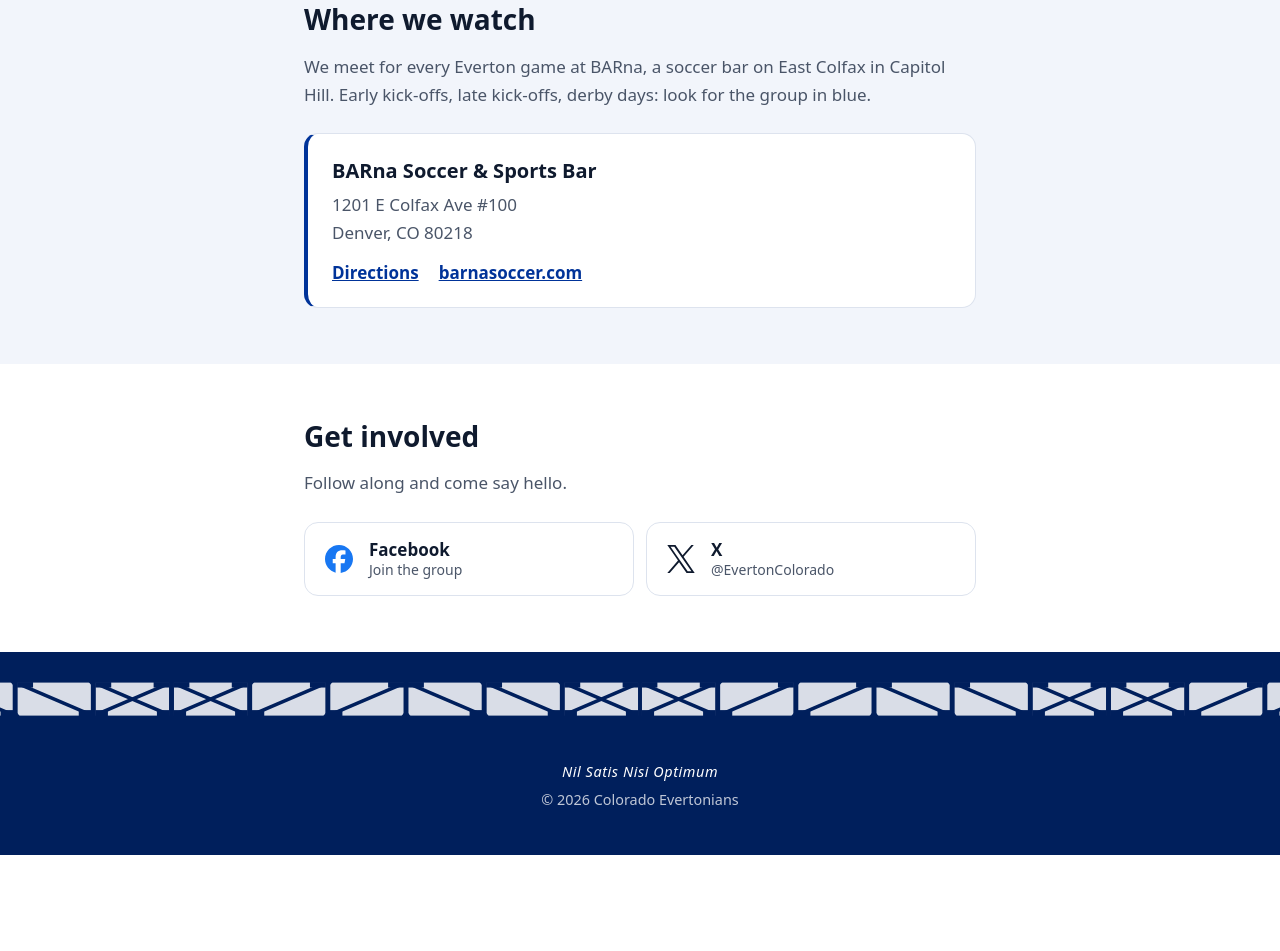
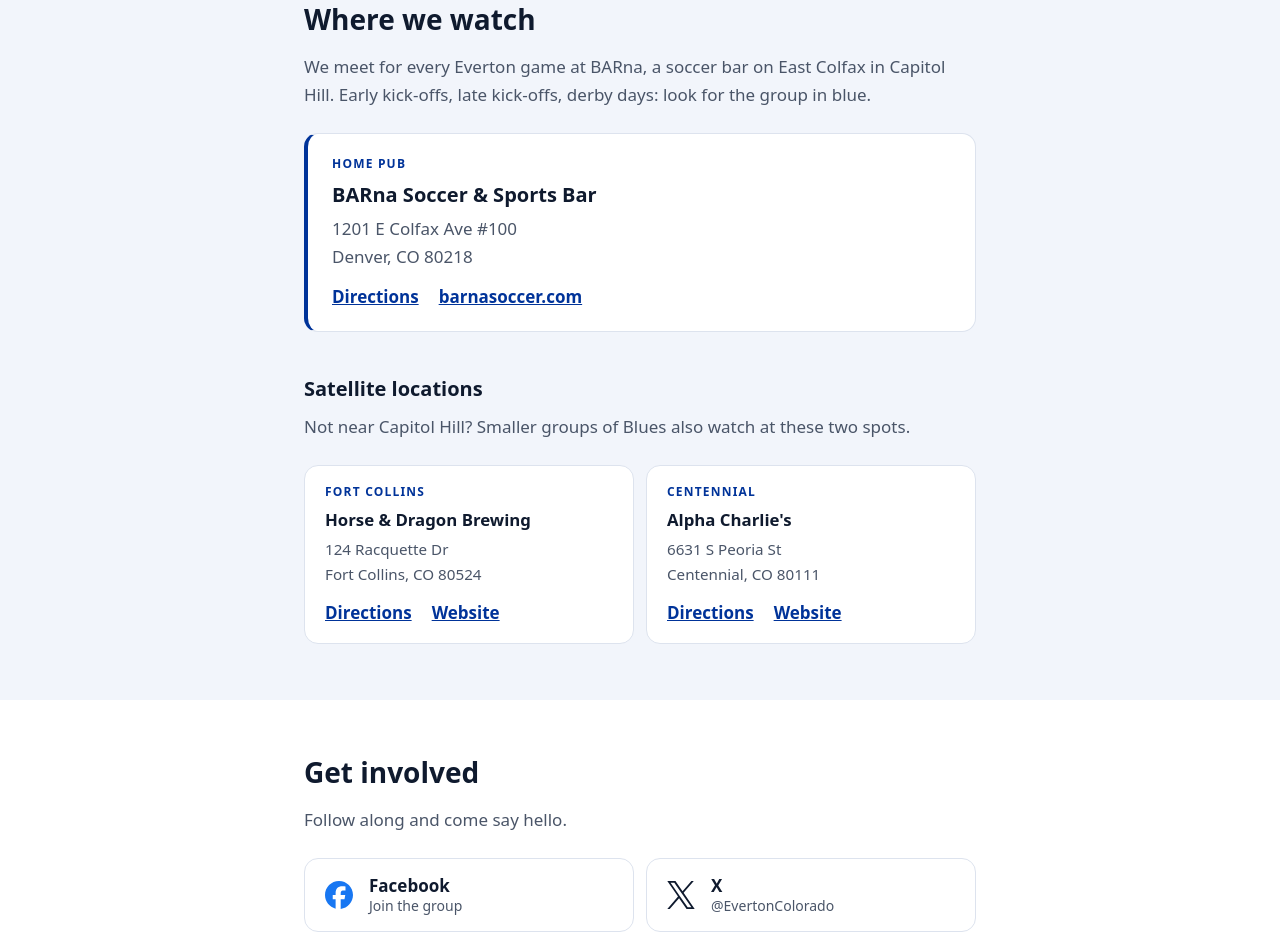
Before and after one commit to jazdw/coloradoevertonians, a website: page public/index.html in a window 1280 px wide. Shown: the part 1031-1982 px from the top of the page. Before the commit the page ends 1886 px from the top, so only its background shows below. Drawn offline with Linux system fonts and the light colour scheme.

Commit message:
Add Horse & Dragon and Alpha Charlie's as satellite watch venues

```diff
--- a/public/index.html
+++ b/public/index.html
@@ -47,12 +47,36 @@
         <h2>Where we watch</h2>
         <p>We meet for every Everton game at BARna, a soccer bar on East Colfax in Capitol Hill. Early kick-offs, late kick-offs, derby days: look for the group in blue.</p>
         <div class="venue">
+          <p class="venue-tag">Home pub</p>
           <h3><a href="https://barnasoccer.com/" rel="noopener">BARna Soccer &amp; Sports Bar</a></h3>
           <address>1201 E Colfax Ave #100<br>Denver, CO 80218</address>
           <p class="venue-links">
             <a href="https://www.google.com/maps/search/?api=1&amp;query=BARna+1201+E+Colfax+Ave+Denver+CO+80218" rel="noopener">Directions</a>
             <a href="https://barnasoccer.com/" rel="noopener">barnasoccer.com</a>
           </p>
+        </div>
+
+        <h3 class="satellite-heading">Satellite locations</h3>
+        <p>Not near Capitol Hill? Smaller groups of Blues also watch at these two spots.</p>
+        <div class="venues-satellite">
+          <div class="venue satellite">
+            <p class="venue-tag">Fort Collins</p>
+            <h3><a href="https://www.horseanddragonbrewing.com/" rel="noopener">Horse &amp; Dragon Brewing</a></h3>
+            <address>124 Racquette Dr<br>Fort Collins, CO 80524</address>
+            <p class="venue-links">
+              <a href="https://www.google.com/maps/search/?api=1&amp;query=Horse+%26+Dragon+Brewing+124+Racquette+Dr+Fort+Collins+CO+80524" rel="noopener">Directions</a>
+              <a href="https://www.horseanddragonbrewing.com/" rel="noopener">Website</a>
+            </p>
+          </div>
+          <div class="venue satellite">
+            <p class="venue-tag">Centennial</p>
+            <h3><a href="https://www.alphacharlies.com/" rel="noopener">Alpha Charlie's</a></h3>
+            <address>6631 S Peoria St<br>Centennial, CO 80111</address>
+            <p class="venue-links">
+              <a href="https://www.google.com/maps/search/?api=1&amp;query=Alpha+Charlie%27s+6631+S+Peoria+St+Centennial+CO+80111" rel="noopener">Directions</a>
+              <a href="https://www.alphacharlies.com/" rel="noopener">Website</a>
+            </p>
+          </div>
         </div>
       </div>
     </section>
--- a/public/styles.css
+++ b/public/styles.css
@@ -222,3 +222,27 @@ body {
   .hero > .truss { --truss-h: 36px; top: 1rem; }
   .hero.has-truss { padding-top: 5rem; }
 }
+
+.venue .venue-tag {
+  margin: 0 0 0.25rem;
+  font-size: 0.75rem;
+  font-weight: 700;
+  letter-spacing: 0.1em;
+  text-transform: uppercase;
+  color: var(--link);
+}
+
+.satellite-heading {
+  margin: 2.5rem 0 0.5rem;
+  font-size: 1.25rem;
+  color: var(--ink);
+}
+
+.venues-satellite {
+  display: grid;
+  grid-template-columns: repeat(auto-fit, minmax(16rem, 1fr));
+  gap: 0.75rem;
+}
+.venues-satellite .venue { margin-top: 0.5rem; padding: 1rem 1.25rem; border-left: 1px solid var(--border); }
+.venue.satellite h3 { font-size: 1.05rem; }
+.venue.satellite address { font-size: 0.95rem; }
```
